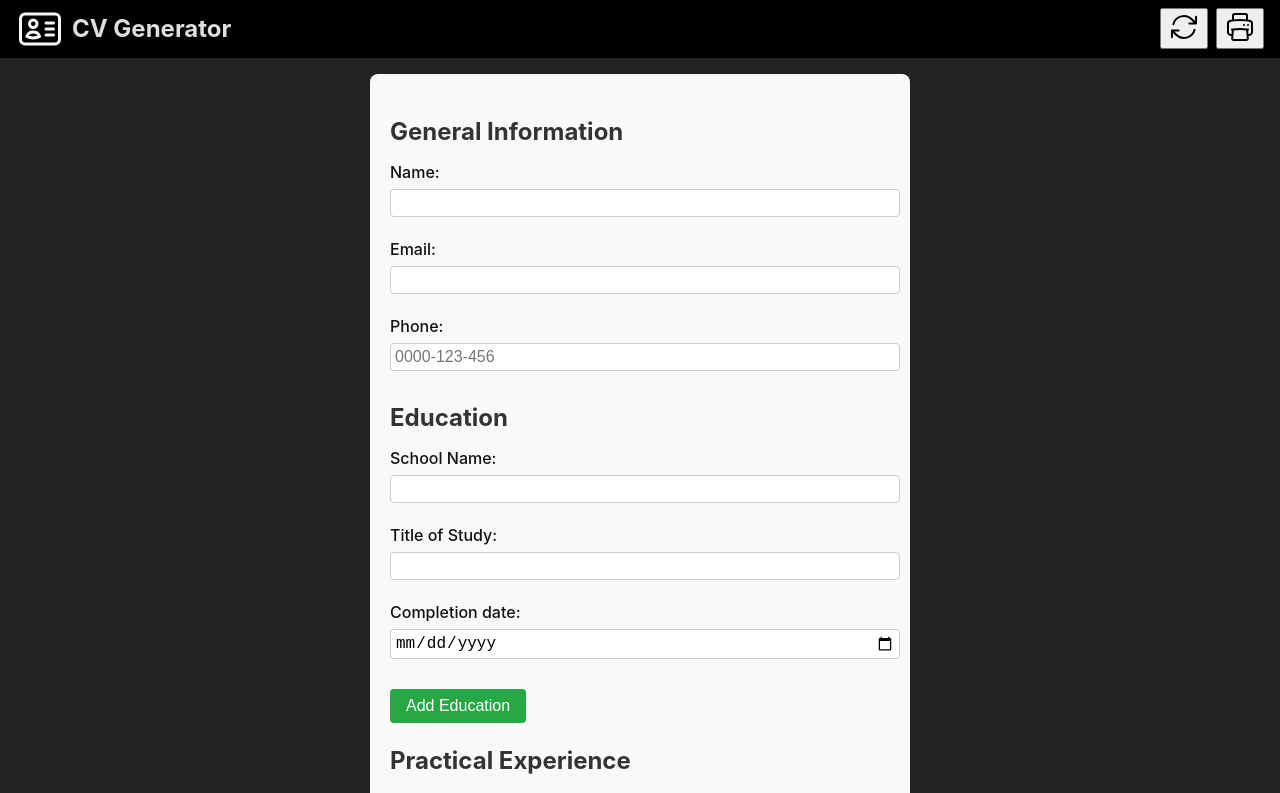
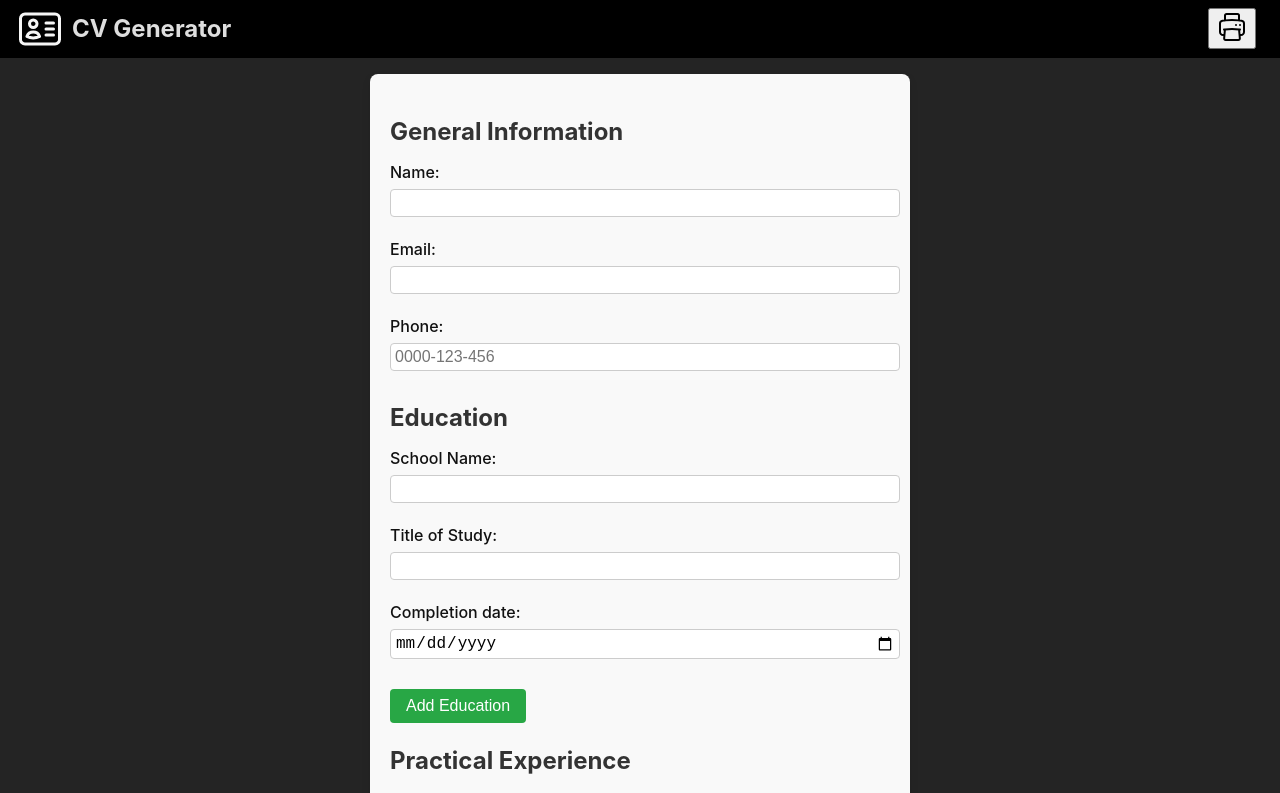
Before and after one commit to nico9506/TOP-cv-builder, a React (Vite) app: page / in a window 1280 px wide. Shown: the top 793 px of the page. Built offline with nearby package versions, Linux system fonts and the light colour scheme.

Commit message:
feat: add printing functionality for the resume preview

```diff
--- /dev/null
+++ b/src/PrintResume.ts
@@ -0,0 +1,26 @@
+const handlePrint = () => {
+  // Get the content you want to print
+  const printContent = document.getElementById("resume-preview").innerHTML;
+
+  // Create a new window
+  const printWindow = window.open("", "_blank");
+
+  // Write the content to the new window
+  printWindow.document.open();
+  printWindow.document.write(`
+      <html>
+        <head>
+          <title>Print</title>
+        </head>
+        <body>
+          ${printContent}
+        </body>
+      </html>
+    `);
+  printWindow.document.close();
+
+  // Trigger the print dialog
+  printWindow.print();
+};
+
+export default handlePrint;
--- a/src/components/Navbar.tsx
+++ b/src/components/Navbar.tsx
@@ -1,17 +1,14 @@
 import idIcon from "../assets/idIcon.svg";
-import restartIcon from "../assets/restartIcon.svg";
 import printIcon from "../assets/printIcon.svg";
 import "../styles/Navbar.css";
+import handlePrint from "../PrintResume";
 
 const Navbar = () => {
   return (
     <nav className="navbar">
       <img className="logoIcon" src={idIcon} />
       <h1 className="appName">CV Generator</h1>
-      <button className="resetBtn">
-        <img src={restartIcon} />
-      </button>
-      <button className="printBtn">
+      <button className="printBtn" onClick={handlePrint}>
         <img src={printIcon} />
       </button>
     </nav>
--- a/src/components/ResumePreview.tsx
+++ b/src/components/ResumePreview.tsx
@@ -2,7 +2,7 @@ import "../styles/ResumePreview.css";
 
 const ResumePreview = ({ generalInfo, education, experience }) => {
   return (
-    <div className="resume-preview">
+    <div className="resume-preview" id="resume-preview">
       <h2 className="cv-header">Curriculum Vitae</h2>
       <h3>General Information</h3>
       <p>
```
Also changed, not shown: src/assets/restartIcon.svg (deleted).
